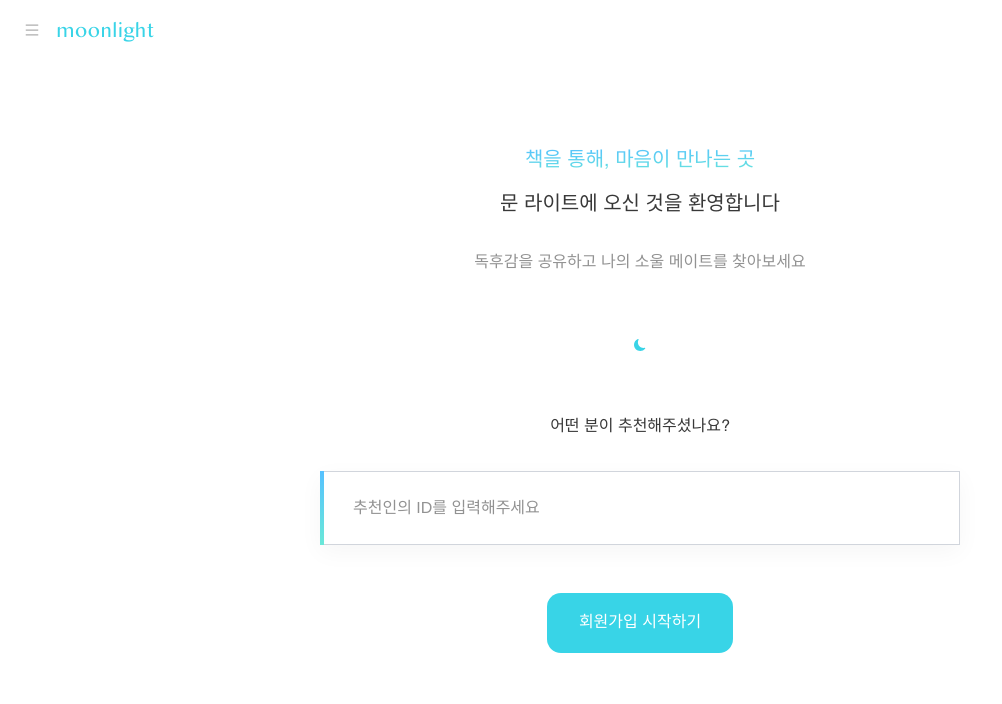
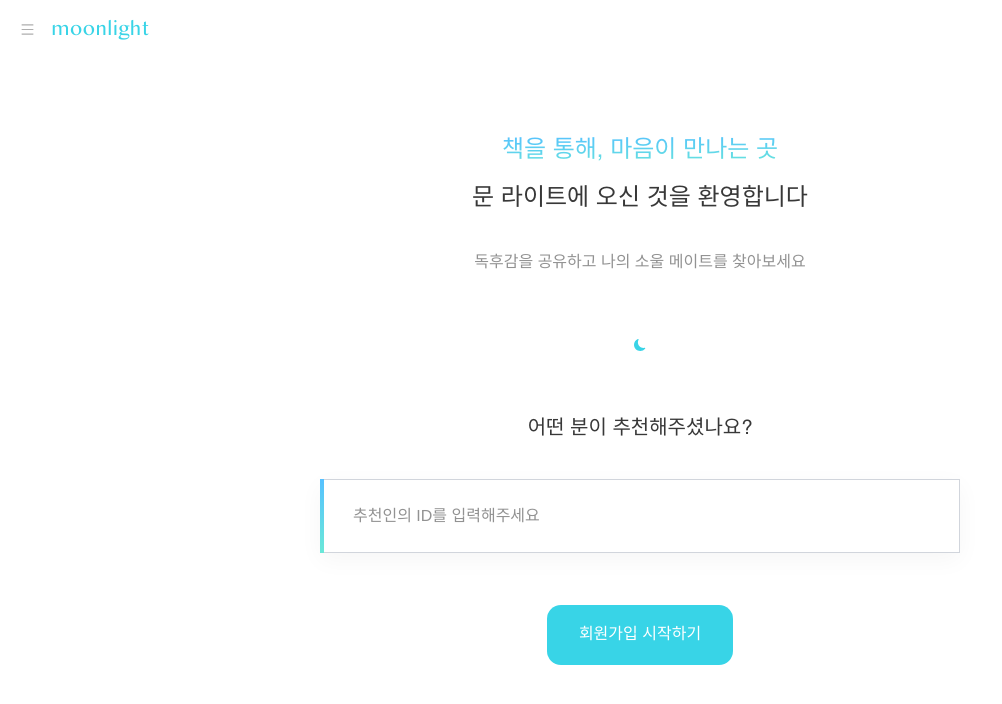
Before and after one commit to blgamann/moonlight-next-app, a Next.js app: page / in a window 1280 px wide. Shown: the top 704 px of the page, without its empty margins (0-1002 px from the left). Built offline with nearby package versions, Linux system fonts and the light colour scheme.

Commit message:
chore: adjust spaces

```diff
--- a/app/layout.tsx
+++ b/app/layout.tsx
@@ -14,7 +14,7 @@ export default function RootLayout({
 }>) {
   return (
     <html lang="en">
-      <body className={`${helvetica.className}`}>{children}</body>
+      <body className={`${helvetica.className} font-normal`}>{children}</body>
     </html>
   );
 }
--- a/app/page.tsx
+++ b/app/page.tsx
@@ -6,29 +6,29 @@ import { AiOutlineMenu } from "react-icons/ai";
 
 export default function Home() {
   return (
-    <div className="min-h-screen flex flex-col w-full mx-auto bg-white py-16">
-      <div className="absolute top-4 left-6 flex items-center gap-4">
-        <AiOutlineMenu color="#aeaeae" size={16} className="cursor-pointer" />
-        <TextLogo>moonlight</TextLogo>
+    <div className="min-h-screen flex flex-col w-full mx-auto bg-white">
+      <div className="absolute top-4 left-5 flex items-center gap-4">
+        <AiOutlineMenu color="#aeaeae" size={15} className="cursor-pointer" />
+        <TextLogo className="mt-[-2px]">moonlight</TextLogo>
       </div>
       <div className="flex flex-col flex-grow justify-center items-center">
-        <TextGradient className="text-xl font-medium">
+        <TextGradient className="text-2xl">
           책을 통해, 마음이 만나는 곳
         </TextGradient>
-        <TextBlack className="text-xl mt-4 font-medium">
+        <TextBlack className="text-2xl mt-4">
           문 라이트에 오신 것을 환영합니다
         </TextBlack>
-        <TextGrey className="text-base mt-8 font-normal">
+        <TextGrey className="text-base mt-9">
           독후감을 공유하고 나의 소울 메이트를 찾아보세요
         </TextGrey>
         <BsMoonFill color="#39d4e7" size={12} className="my-16" />
-        <TextBlack className="text-base mb-8 font-medium">
+        <TextBlack className="text-xl mb-9">
           어떤 분이 추천해주셨나요?
         </TextBlack>
         <div className="w-full max-w-[50%] min-w-[300px]">
           <Input placeholder="추천인의 ID를 입력해주세요" />
         </div>
-        <Button className="mt-12">회원가입 시작하기</Button>
+        <Button className="mt-13">회원가입 시작하기</Button>
       </div>
     </div>
   );
--- a/components/text.tsx
+++ b/components/text.tsx
@@ -1,8 +1,16 @@
 import { gurmukhiMN } from "@/app/fonts";
 
-export function TextLogo({ children }: { children: React.ReactNode }) {
+export function TextLogo({
+  children,
+  className,
+}: {
+  children: React.ReactNode;
+  className?: string;
+}) {
   return (
-    <div className={`${gurmukhiMN.className} text-[#39d4e7] text-xl`}>
+    <div
+      className={`${gurmukhiMN.className} text-[#39d4e7] text-xl ${className}`}
+    >
       {children}
     </div>
   );
```
